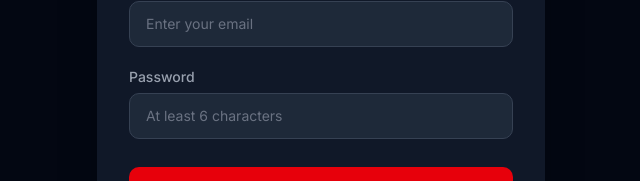
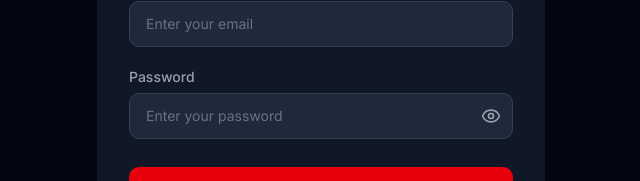
Before and after one commit to Simple46/watchparty-app, a Next.js app in the folder frontend/: page /auth/register in a window 1280 px wide. Shown: the part 379-560 px from the top of the page, without its empty margins (319-959 px from the left). Built offline with nearby package versions, Linux system fonts and the light colour scheme; no server answers.

Commit message:
improve the sign up page landing page

```diff
--- a/frontend/app/auth/login/page.js
+++ b/frontend/app/auth/login/page.js
@@ -1,6 +1,7 @@
 "use client";
 
 import { useState } from "react";
+import { Eye, EyeOff } from "lucide-react";
 import { useAuth } from "../../../context/AuthContext";
 import Link from "next/link";
 
@@ -11,8 +12,12 @@ export default function LoginPage() {
     email: "",
     password: "",
   });
+
   const [error, setError] = useState("");
   const [loading, setLoading] = useState(false);
+
+  // Password visibility state
+  const [showPassword, setShowPassword] = useState(false);
 
   const handleChange = (e) => {
     setFormData({
@@ -48,7 +53,8 @@ export default function LoginPage() {
       >
         {/* Header */}
         <div className="text-center mb-8">
-          <h1 className="text-3xl font-bold text-white"> WatchParty</h1>
+          <h1 className="text-3xl font-bold text-white">WatchParty</h1>
+
           <p className="text-gray-400 mt-2 text-sm">
             Sign in to continue watching
           </p>
@@ -71,6 +77,7 @@ export default function LoginPage() {
             <label className="block text-sm font-medium text-gray-400 mb-1.5">
               Email Address
             </label>
+
             <input
               type="email"
               name="email"
@@ -93,18 +100,31 @@ export default function LoginPage() {
             >
               Password
             </label>
+
+            <div className="relative">
               <input
-              type="password"
+                type={showPassword ? "text" : "password"}
                 name="password"
                 value={formData.password}
                 onChange={handleChange}
                 placeholder="Enter your password"
                 required
                 className="w-full bg-gray-800 text-white placeholder-gray-500
-                         border border-gray-700 rounded-lg px-4 py-3 text-sm
+                           border border-gray-700 rounded-lg px-4 py-3 pr-12 text-sm
                            focus:outline-none focus:border-red-500
                            focus:ring-1 focus:ring-red-500 transition"
               />
+
+              {/* Eye Icon */}
+              <button
+                type="button"
+                onClick={() => setShowPassword(!showPassword)}
+                className="absolute right-3 top-1/2 -translate-y-1/2
+                           text-gray-400 hover:text-black transition"
+              >
+                {showPassword ? <EyeOff size={20} /> : <Eye size={20} />}
+              </button>
+            </div>
           </div>
 
           {/* Submit Button */}
@@ -140,10 +160,14 @@ export default function LoginPage() {
           <p className="text-xs text-gray-500 text-center mb-2 font-medium">
             Test Admin Account
           </p>
+
           <p className="text-xs text-gray-400 text-center">
             admin@watchparty.com
           </p>
-          <p className="text-xs text-gray-400 text-center">admin123</p>
+
+          <p className="text-xs text-gray-400 text-center">
+            admin123
+          </p>
         </div> */}
       </div>
     </div>
--- a/frontend/app/auth/register/page.js
+++ b/frontend/app/auth/register/page.js
@@ -1,6 +1,8 @@
 "use client";
 
 import { useState } from "react";
+import { Eye, EyeOff } from "lucide-react";
+
 import { useAuth } from "../../../context/AuthContext";
 import Link from "next/link";
 
@@ -21,6 +23,7 @@ export default function RegisterPage() {
   // Loading state — disables the button while the request is in progress
   // prevents double submissions
   const [loading, setLoading] = useState(false);
+  const [showPassword, setShowPassword] = useState(false);
 
   // Called every time the user types in any input field
   // e.target.name matches the "name" attribute on each input
@@ -130,18 +133,30 @@ export default function RegisterPage() {
             <label className="block text-sm font-medium text-gray-400 mb-1.5">
               Password
             </label>
+            <div className="relative">
               <input
-              type="password"
+                type={showPassword ? "text" : "password"}
                 name="password"
                 value={formData.password}
                 onChange={handleChange}
-              placeholder="At least 6 characters"
+                placeholder="Enter your password"
                 required
                 className="w-full bg-gray-800 text-white placeholder-gray-500
-                         border border-gray-700 rounded-lg px-4 py-3 text-sm
+                                      border border-gray-700 rounded-lg px-4 py-3 pr-12 text-sm
                                       focus:outline-none focus:border-red-500
                                       focus:ring-1 focus:ring-red-500 transition"
               />
+
+              {/* Eye Icon */}
+              <button
+                type="button"
+                onClick={() => setShowPassword(!showPassword)}
+                className="absolute right-3 top-1/2 -translate-y-1/2
+                                      text-gray-400 hover:text-black transition"
+              >
+                {showPassword ? <EyeOff size={20} /> : <Eye size={20} />}
+              </button>
+            </div>
           </div>
 
           {/* Submit Button */}
```
Lines whose indentation alone changed are shown as unchanged.
